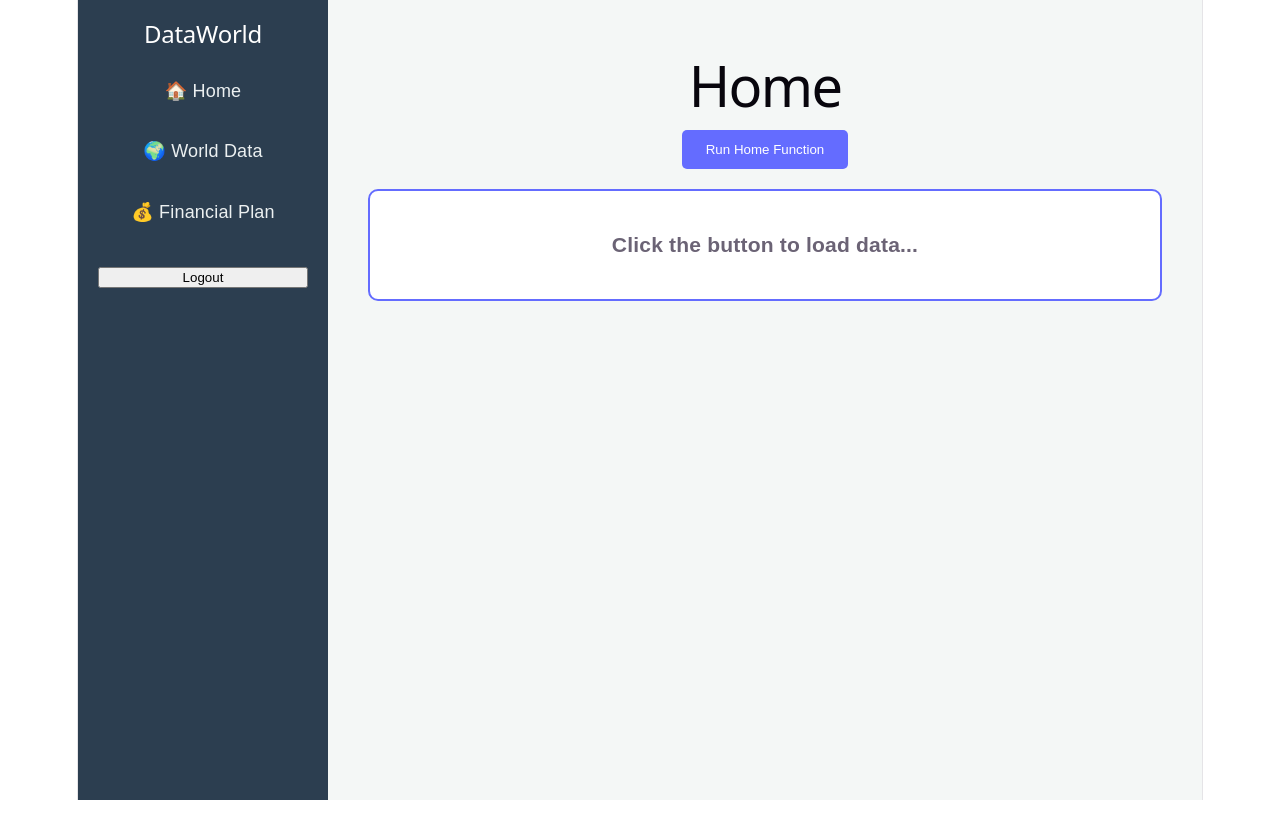
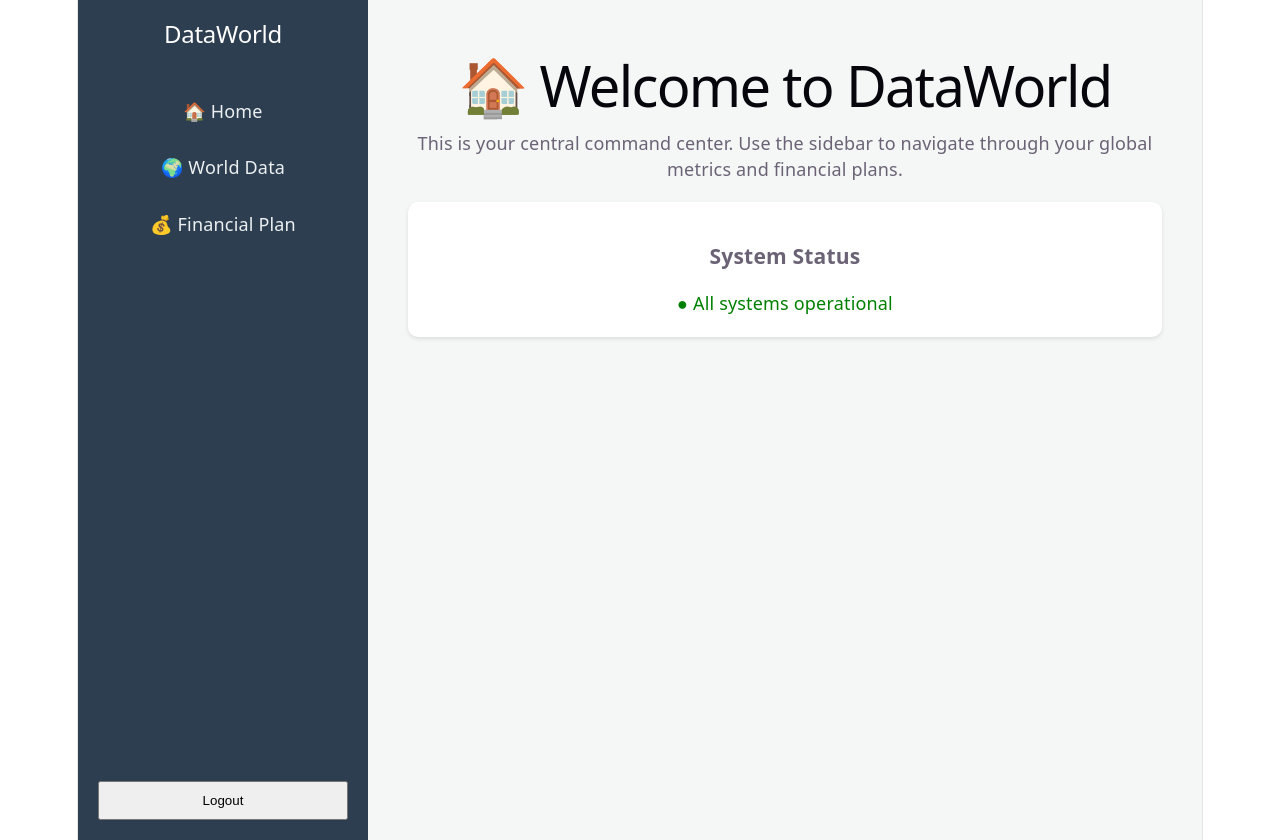
Before and after one commit to lucasgagne/fullstack_dataworld, a React app in the folder frontend/: page / in a window 1280 px wide. Before the commit the page ends 800 px from the top, so only its background shows below. Built offline with nearby package versions, Linux system fonts and the light colour scheme; no server answers; sample sign-in values are in the browser's storage; the HTML template or start-up script is replaced by a standard one.

Commit message:
added registration page and react router

```diff
--- a/frontend/src/App.jsx
+++ b/frontend/src/App.jsx
@@ -1,89 +1,62 @@
-import { useEffect, useState } from 'react'
-import { BrowserRouter as Router, Routes, Route, Link, Navigate } from 'react-router-dom';
-import { initializeApp } from "firebase/app";
-import { getAuth, onAuthStateChanged } from "firebase/auth";
-import Login from './pages/login'; // Make sure the path matches your folder
+import { useEffect, useState } from 'react';
+import { BrowserRouter as Router, Routes, Route, Navigate } from 'react-router-dom';
+// Remove: import { getAuth, onAuthStateChanged } from "firebase/auth";
+import { onAuthStateChanged } from "firebase/auth";
+import { auth } from "./firebase"; // Import the initialized auth from your new file
 
-// --- 1. FIREBASE CONFIG ---
-const firebaseConfig = {
-  apiKey: "AIzaSyB5Fks8PSo_4k3q0jany0BI6ereRNl6-U0",
-  authDomain: "dataworld-a4afa.firebaseapp.com",
-  projectId: "dataworld-a4afa",
-  storageBucket: "dataworld-a4afa.firebasestorage.app",
-  messagingSenderId: "858436173058",
-  appId: "1:858436173058:web:ea37ea24eaf680398cd61b"
-};
+// 1. Component Imports
+import Sidebar from './components/Sidebar';
+import Home from './pages/Home';
+import FinancialPlan from './pages/FinancialPlan';
+import WorldData from './pages/WorldData';
+import Login from './pages/Login';
+import Signup from './pages/Signup';
 
-const firebaseApp = initializeApp(firebaseConfig);
-const auth = getAuth(firebaseApp);
-
+// 2. CONFIGURATION: This was missing!
 const API_BASE_URL = import.meta.env.DEV
   ? 'http://127.0.0.1:5000'
   : 'https://dataworld-mfya.onrender.com';
 
-// --- 2. MODULAR COMPONENT ---
-const PageShell = ({ title, apiEndpoint }) => {
-  const [data, setData] = useState("Click the button to load data...");
-
-  const handleCallPython = async () => {
-    try {
-      const res = await fetch(`${API_BASE_URL}${apiEndpoint}`);
-      const result = await res.json();
-      setData(result.message);
-    } catch (err) {
-      setData("Error calling Python!");
-      console.error(err);
-    }
-  };
-
-  return (
-    <div style={{ padding: '40px' }}>
-      <h1>{title}</h1>
-      <button onClick={handleCallPython} style={btnStyle}>Run {title} Function</button>
-      <div style={msgBoxStyle}><h3>{data}</h3></div>
-    </div>
-  );
-};
-
-// --- 3. MAIN APP ---
 function App() {
+  // 3. AUTH LOGIC: Replacing the "useAuthStatus" placeholder
   const [user, setUser] = useState(null);
   const [loading, setLoading] = useState(true);
 
   useEffect(() => {
-    // Check if user is logged in
+    // const auth = getAuth(); Removing this since auth is now imported at the top
+
+    // This listens to Firebase to see if a user is logged in
     const unsubscribe = onAuthStateChanged(auth, (currentUser) => {
       setUser(currentUser);
       setLoading(false);
     });
+
+    // Cleanup listener on unmount
     return () => unsubscribe();
   }, []);
 
-  if (loading) return <div>Loading...</div>;
+  if (loading) return <div style={{ padding: '50px' }}>Loading DataWorld...</div>;
 
   return (
     <Router>
-      <div style={{ display: 'flex', minHeight: '100vh', fontFamily: 'sans-serif' }}>
+      <div style={{ display: 'flex', margin: 0, padding: 0, minHeight: '100vh' }}>
 
-        {/* Only show sidebar if user is logged in */}
-        {user && (
-          <nav style={sidebarStyle}>
-            <h2 style={{ color: 'white' }}>DataWorld</h2>
-            <Link to="/" style={linkStyle}>🏠 Home</Link>
-            <Link to="/world" style={linkStyle}>🌍 World Data</Link>
-            <Link to="/finance" style={linkStyle}>💰 Financial Plan</Link>
-            <button onClick={() => auth.signOut()} style={{marginTop: '20px'}}>Logout</button>
-          </nav>
-        )}
+        {/* Sidebar only shows if user exists */}
+        {user && <Sidebar />}
 
         <main style={{ flex: 1, backgroundColor: '#f4f7f6' }}>
           <Routes>
+            {/* Public Routes */}
             <Route path="/login" element={!user ? <Login /> : <Navigate to="/" />} />
+            <Route path="/signup" element={!user ? <Signup /> : <Navigate to="/signup" />} />
 
-            {/* Protected Routes */}
-            <Route path="/" element={user ? <PageShell title="Home" apiEndpoint="/" /> : <Navigate to="/login" />} />
-            <Route path="/world" element={user ? <PageShell title="World Data" apiEndpoint="/world" /> : <Navigate to="/login" />} />
-            <Route path="/finance" element={user ? <PageShell title="Financial Plan" apiEndpoint="/finance" /> : <Navigate to="/login" />} />
+            {/* Private Routes - Passing the apiBase prop */}
+            <Route path="/" element={user ? <Home /> : <Navigate to="/login" />} />
+            <Route path="/world" element={user ? <WorldData apiBase={API_BASE_URL} /> : <Navigate to="/login" />} />
+            <Route path="/finance" element={user ? <FinancialPlan apiBase={API_BASE_URL} /> : <Navigate to="/login" />} />
+
+            # Catch-all: Redirect unknown URLs to Home
+            <Route path="*" element={<Navigate to="/" />} />
           </Routes>
         </main>
       </div>
@@ -91,44 +64,4 @@ function App() {
   );
 }
 
-// Keep your styles (sidebarStyle, linkStyle, etc.) here...
-
-
-const sidebarStyle = {
-  width: '250px',
-  backgroundColor: '#2c3e50',
-  padding: '20px',
-  display: 'flex',
-  flexDirection: 'column',
-  gap: '10px',
-  height: '100vh',        // Takes full height of the screen
-  position: 'sticky',     // Stays put even if you scroll the content
-  top: 0,                 // Sticks to the very top
-  left: 0,                // Sticks to the very left
-  boxSizing: 'border-box' // Ensures padding doesn't push the width past 250px
-};
-const linkStyle = {
-  color: '#ecf0f1',
-  textDecoration: 'none',
-  fontSize: '18px',
-  padding: '12px',
-  borderRadius: '5px'
-};
-
-const btnStyle = {
-  padding: '12px 24px',
-  backgroundColor: '#646cff',
-  color: 'white',
-  border: 'none',
-  borderRadius: '5px',
-  cursor: 'pointer'
-};
-
-const msgBoxStyle = {
-  marginTop: '20px',
-  padding: '20px',
-  border: '2px solid #646cff',
-  borderRadius: (10),
-  backgroundColor: 'white'
-};
 export default App;
--- /dev/null
+++ b/frontend/src/components/Sidebar.jsx
@@ -0,0 +1,27 @@
+import { Link } from 'react-router-dom';
+import { getAuth } from "firebase/auth";
+
+const Sidebar = () => {
+  const auth = getAuth();
+
+  return (
+    <nav style={sidebarStyle}>
+      <h2 style={{ color: 'white', marginBottom: '30px' }}>DataWorld</h2>
+      <Link to="/" style={linkStyle}>🏠 Home</Link>
+      <Link to="/world" style={linkStyle}>🌍 World Data</Link>
+      <Link to="/finance" style={linkStyle}>💰 Financial Plan</Link>
+      <button
+        onClick={() => auth.signOut()}
+        style={{marginTop: 'auto', padding: '10px', cursor: 'pointer'}}
+      >
+        Logout
+      </button>
+    </nav>
+  );
+};
+
+// Paste your styles here or move them to a styles.js file
+const sidebarStyle = { width: '250px', backgroundColor: '#2c3e50', padding: '20px', display: 'flex', flexDirection: 'column', gap: '10px', height: '100vh' };
+const linkStyle = { color: '#ecf0f1', textDecoration: 'none', padding: '10px' };
+
+export default Sidebar;
--- /dev/null
+++ b/frontend/src/firebase.js
@@ -0,0 +1,19 @@
+// src/firebase.js
+import { initializeApp } from "firebase/app";
+import { getAuth } from "firebase/auth";
+
+const firebaseConfig = {
+  apiKey: "AIzaSyB5Fks8PSo_4k3q0jany0BI6ereRNl6-U0",
+  authDomain: "dataworld-a4afa.firebaseapp.com",
+  projectId: "dataworld-a4afa",
+  storageBucket: "dataworld-a4afa.firebasestorage.app",
+  messagingSenderId: "858436173058",
+  appId: "1:858436173058:web:ea37ea24eaf680398cd61b"
+};
+
+// Initialize Firebase
+const app = initializeApp(firebaseConfig);
+
+// Export the auth service so other files can use it
+export const auth = getAuth(app);
+export default app;
--- /dev/null
+++ b/frontend/src/pages/FinancialPlan.jsx
@@ -0,0 +1,28 @@
+import { useState } from 'react';
+
+const FinancialPlan = ({ apiBase }) => {
+  const [msg, setMsg] = useState("Ready for calculation...");
+
+  const handleFetch = async () => {
+    try {
+      const res = await fetch(`${apiBase}/finance`);
+      const data = await res.json();
+      setMsg(data.message);
+    } catch (err) {
+      setMsg("Connection error.");
+    }
+  };
+
+  return (
+    <div style={{ padding: '40px' }}>
+      <h1>💰 Financial Planning</h1>
+      <p>Manage your construction cost analysis and zoning permit fees.</p>
+      <button onClick={handleFetch} style={{ padding: '10px 20px', cursor: 'pointer' }}>
+        Calculate Pro-Forma
+      </button>
+      <p><strong>Result:</strong> {msg}</p>
+    </div>
+  );
+};
+
+export default FinancialPlan;
--- /dev/null
+++ b/frontend/src/pages/Signup.jsx
@@ -0,0 +1,28 @@
+import { useState } from "react";
+import { auth } from "../firebase"; // Adjust path based on folder depth
+import { createUserWithEmailAndPassword } from "firebase/auth";
+
+const Signup = () => {
+  const [email, setEmail] = useState("");
+  const [pw, setPw] = useState("");
+
+  const handleSignup = async () => {
+    try {
+      await createUserWithEmailAndPassword(auth, email, pw);
+      alert("Account created and logged in!");
+    } catch (err) {
+      alert(err.message);
+    }
+  };
+
+  return (
+    <div style={{ padding: '50px' }}>
+      <h2>Create DataWorld Account</h2>
+      <input type="email" onChange={(e) => setEmail(e.target.value)} placeholder="Email" />
+      <input type="password" onChange={(e) => setPw(e.target.value)} placeholder="Password" />
+      <button onClick={handleSignup}>Sign Up</button>
+    </div>
+  );
+};
+
+export default Signup;
--- /dev/null
+++ b/frontend/src/pages/WorldData.jsx
@@ -0,0 +1,21 @@
+import { useState } from 'react';
+
+const WorldData = ({ apiBase }) => {
+  const [data, setData] = useState("");
+
+  const fetchData = async () => {
+    const res = await fetch(`${apiBase}/world`);
+    const result = await res.json();
+    setData(result.message);
+  };
+
+  return (
+    <div style={{ padding: '40px' }}>
+      <h1>World Data Center</h1>
+      <button onClick={fetchData}>Load Global Metrics</button>
+      <p>{data}</p>
+    </div>
+  );
+};
+
+export default WorldData;
--- /dev/null
+++ b/frontend/src/pages/home.jsx
@@ -0,0 +1,18 @@
+
+
+
+
+const Home = () => {
+    return (
+      <div style={{ padding: '40px' }}>
+        <h1>🏠 Welcome to DataWorld</h1>
+        <p>This is your central command center. Use the sidebar to navigate through your global metrics and financial plans.</p>
+        <div style={{ marginTop: '20px', padding: '20px', backgroundColor: 'white', borderRadius: '10px', boxShadow: '0 2px 4px rgba(0,0,0,0.1)' }}>
+          <h3>System Status</h3>
+          <p style={{ color: 'green' }}>● All systems operational</p>
+        </div>
+      </div>
+    );
+  };
+
+  export default Home;
```
Also changed, not shown: frontend/src/pages/login.jsx (+16 -2 lines).
